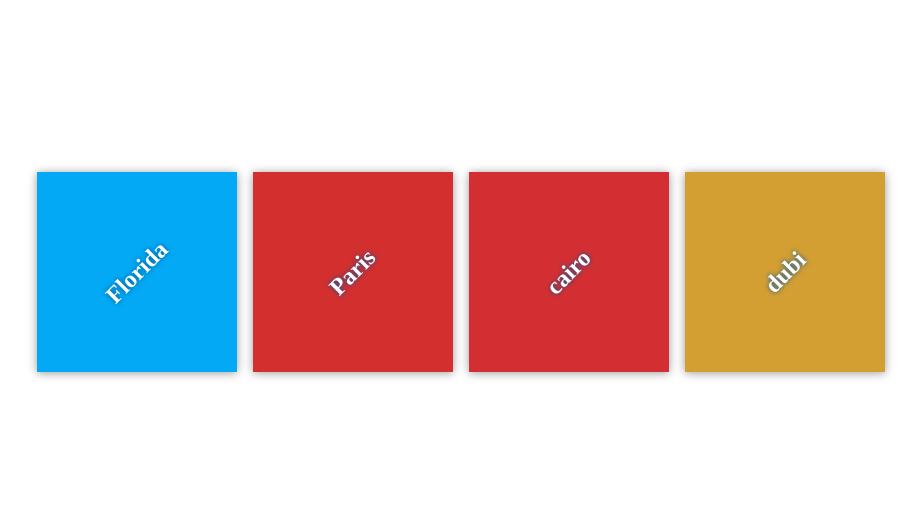
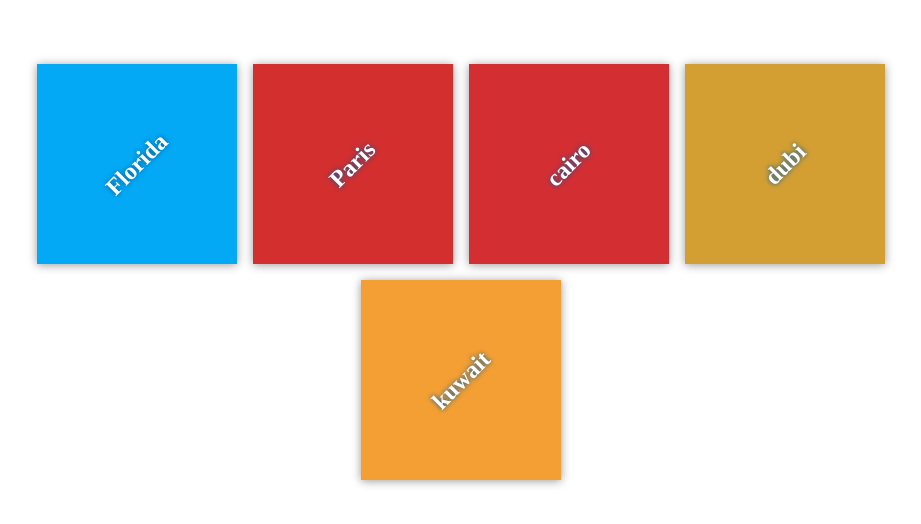
Before and after one commit to kelghitany/my-travel-plans, a plain HTML site: page index.html in a window 1280 px wide. Shown: the part 128-652 px from the top of the page, without its empty margins (179-1100 px from the left). Drawn offline with Linux system fonts and the light colour scheme.

Commit message:
Add destination to kuwait

```diff
--- a/css/app.css
+++ b/css/app.css
@@ -66,3 +66,7 @@ background-color: #d32f33;
 #dubi {
 background-color: #d39f33;
 }
+
+#kuwait {
+background-color: #f39f33;
+}
--- a/index.html
+++ b/index.html
@@ -26,6 +26,11 @@
 <h2>dubi</h2>
 </div>
 
+<div class="destination" id="kuwait">
+<h2>kuwait</h2>
+</div>
+
+
 </div>
 </div>
 
```
